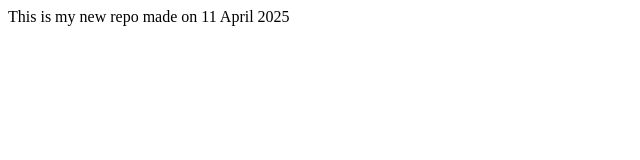
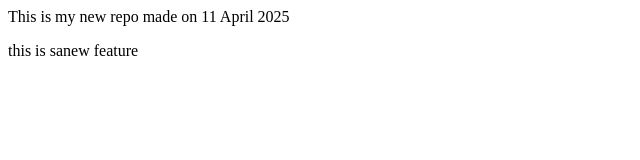
Before and after one commit to Rahul936-git/Local-repo-April-11, a plain HTML site: page LocalRepo/index.html in a window 1280 px wide. Shown: the whole page, without its empty margins (0-640 px from the left). Drawn offline with Linux system fonts and the light colour scheme.

Commit message:
Add new feature

```diff
--- a/LocalRepo/index.html
+++ b/LocalRepo/index.html
@@ -1 +1,2 @@
 <p>This is my new repo made on 11 April 2025</p>
+<p>this is sanew feature</p>
```
